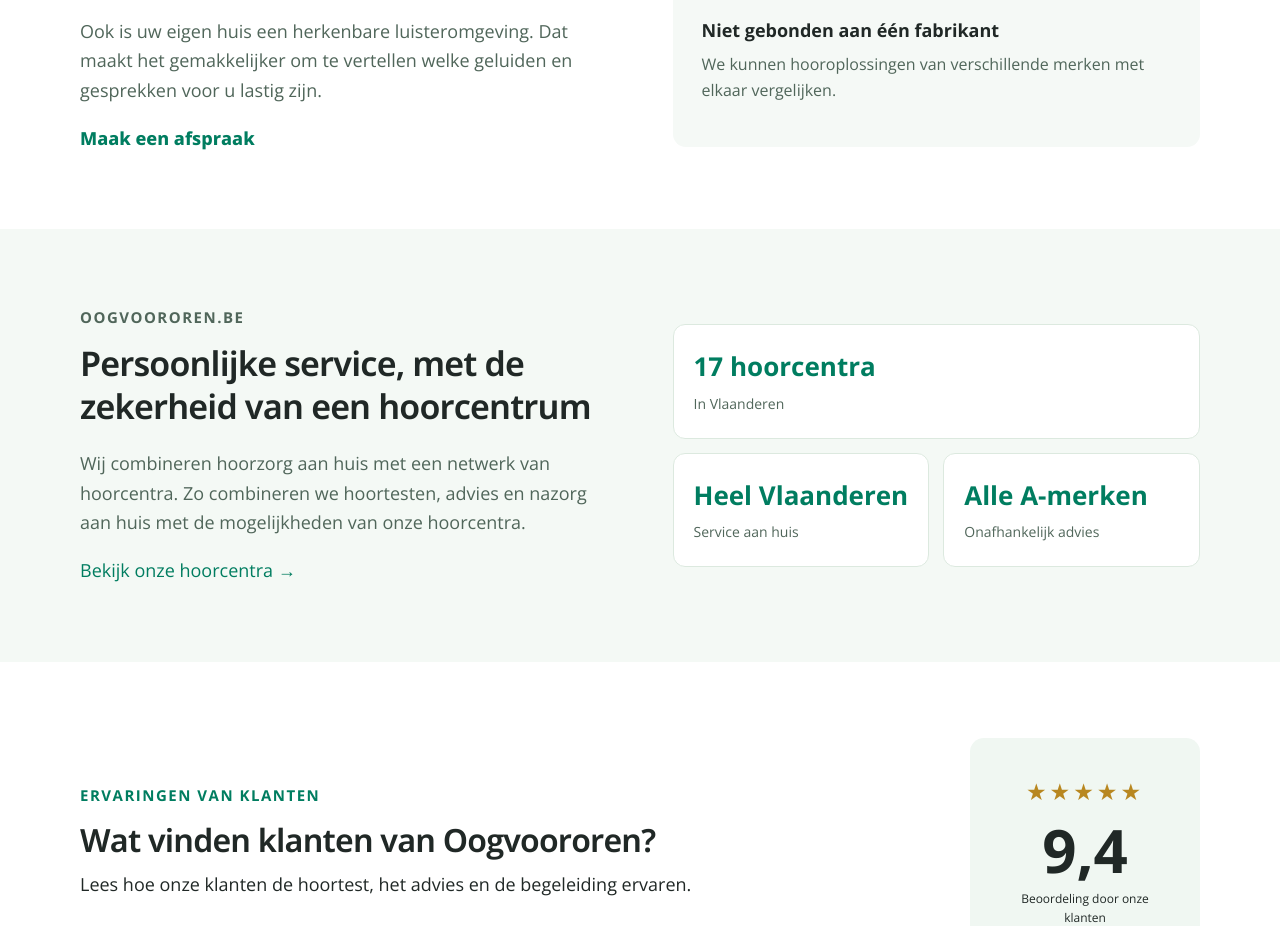
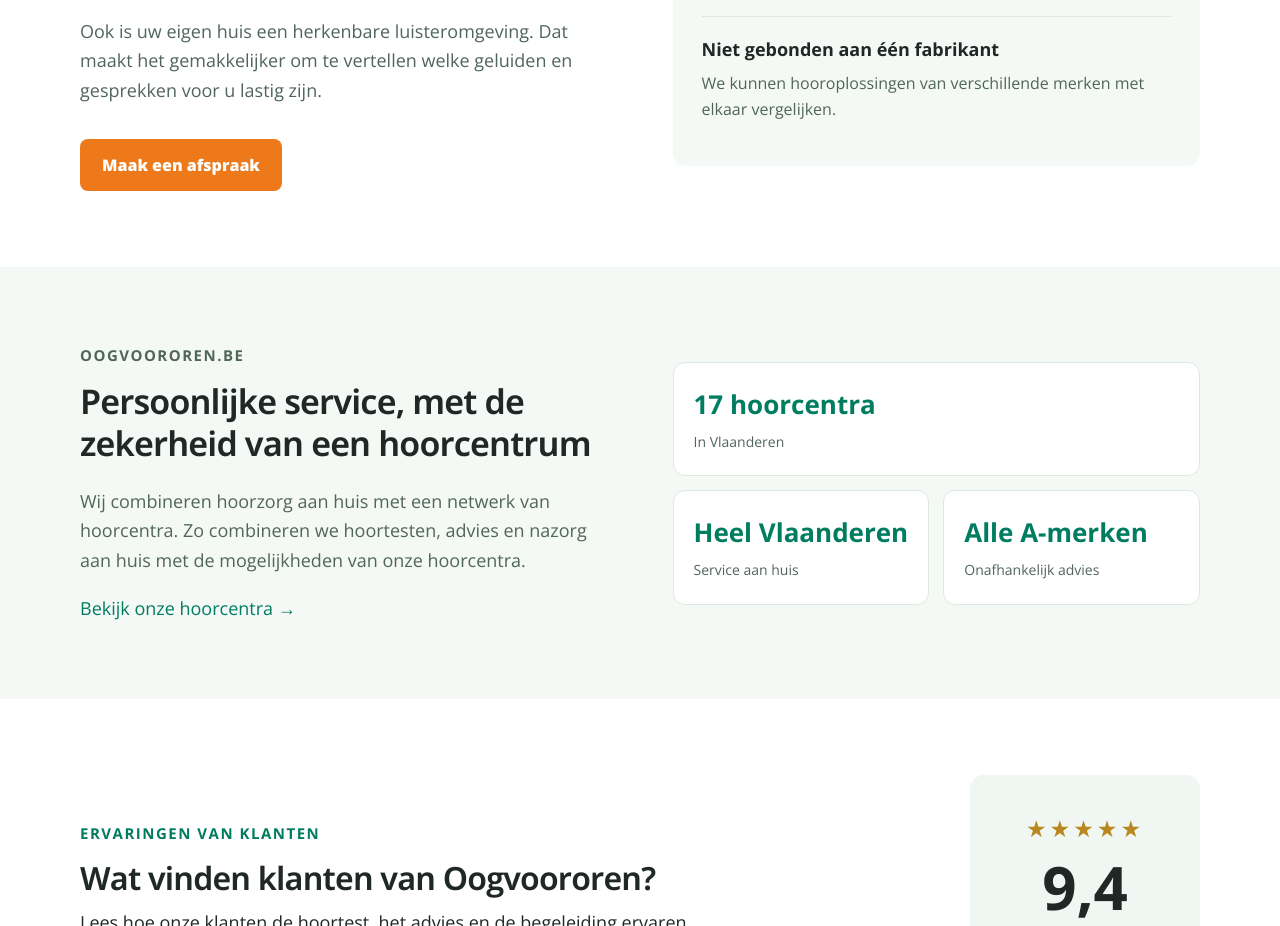
Before and after one commit to jo0stjo0st/oogvoororen-cro, a Next.js app: page /experimenten/audicien-aan-huis in a window 1280 px wide. Shown: the part 3240-4166 px from the top of the page. Built offline with nearby package versions, Linux system fonts and the light colour scheme.

Commit message:
Emphasize mid-page appointment CTA on home audiologist NL

```diff
--- a/src/app/experimenten/audicien-aan-huis/page.tsx
+++ b/src/app/experimenten/audicien-aan-huis/page.tsx
@@ -21,7 +21,7 @@ export default function HomeAudiologistConcept(){
  <section className="wide cro-home-section" id="wat-kan-thuis"><div className="cro-home-section-heading"><p className="eyebrow">De mogelijkheden</p><h2>Waarvoor komt de audicien bij u thuis?</h2><p>Een afspraak aan huis is er niet alleen voor wie een nieuw hoorapparaat zoekt. Na aanschaf bij Oogvoororen verzorgen we ook bijstellingen, opvolging en nazorg.</p></div><div className="cro-house-service-cards"><article><span className="cro-house-card-icon">◉</span><h3>Hoortest en persoonlijk advies</h3><p>We onderzoeken uw gehoor en bespreken wat u in het dagelijks leven graag beter wilt horen.</p></article><article><span className="cro-house-card-icon">♫</span><h3>Hoorapparaten vergelijken</h3><p>We bespreken de verschillen tussen merken en modellen en kiezen samen het hoorapparaat dat het beste bij u past.</p></article><article><span className="cro-house-card-icon">♡</span><h3>Bijstellingen en nazorg</h3><p>Na aanschaf bij Oogvoororen verzorgen we ook bijstellingen, opvolging en nazorg. Voor kleine onderhoudshandelingen hoeft de audicien niet aan huis te komen.</p></article></div><div className="cro-house-important"><span aria-hidden="true">i</span><div><strong>Goed om vooraf te weten</strong><p>De eerste aanpassing van nieuwe hoorapparaten vindt normaal gesproken plaats in een hoorcentrum. <b>Geeft de NKO-arts aan dat de volledige begeleiding aan huis mag plaatsvinden?</b> Dan kunnen ook de eerste aanpassing en het verdere traject thuis plaatsvinden.</p></div></div></section>
  <section className="wide cro-local-gallery cro-home-section"><div className="cro-home-section-heading"><p className="eyebrow">Hoorzorg bij u thuis</p><h2>Professionele hoorzorg in uw vertrouwde omgeving</h2><p>Onze audiciens nemen de tijd voor een zorgvuldig gehooronderzoek, persoonlijk advies en de juiste instelling van uw hoorapparaten.</p></div><div className="cro-local-gallery-grid"><figure><img src="https://cdn.oogvoororen.nl/MFFSwTgW7xbsf2gcxH0UokxMywsFI72s4Mx9KKSB-800.webp" alt="Audicien voert een gehooronderzoek uit" loading="lazy"/><figcaption>Professioneel gehooronderzoek</figcaption></figure><figure><img src="https://images.unsplash.com/photo-1576091160399-112ba8d25d1d?auto=format&fit=crop&w=900&q=80" alt="Persoonlijk gesprek en hooradvies" loading="lazy"/><figcaption>Persoonlijk advies</figcaption></figure><figure><img src="https://images.unsplash.com/photo-1559839734-2b71ea197ec2?auto=format&fit=crop&w=900&q=80" alt="Zorgprofessional met onderzoeksapparatuur" loading="lazy"/><figcaption>Deskundige begeleiding</figcaption></figure></div></section>
  <section className="cro-house-muted" id="hoe-werkt-het"><div className="wide cro-home-section"><div className="cro-home-section-heading"><p className="eyebrow">Stap voor stap</p><h2>Zo werkt een afspraak aan huis</h2><p>We houden het overzichtelijk en bespreken vooraf wat u kunt verwachten.</p></div><div className="cro-house-steps"><article><span>01</span><h3>U vraagt een afspraak aan</h3><p>Laat uw naam, telefoonnummer en postcode achter. Wij nemen contact met u op.</p></article><article><span>02</span><h3>We bespreken uw situatie</h3><p>Waar heeft u hulp bij nodig? We stemmen de dienstverlening en de locatie samen af.</p></article><article><span>03</span><h3>De audicien komt langs</h3><p>Voor een hoortest, persoonlijk advies of bijstellingen en nazorg na aanschaf bij Oogvoororen.</p></article><article><span>04</span><h3>We kiezen het juiste hoorapparaat</h3><p>Samen bekijken we welk hoorapparaat het beste bij uw gehoor, wensen en budget past. U kunt het toestel vrijblijvend uitproberen.</p></article></div></div></section>
- <section className="wide cro-home-section"><div className="cro-house-split"><div><p className="eyebrow">Waarom aan huis?</p><h2>Dezelfde persoonlijke aandacht, in uw eigen omgeving</h2><p>Niet iedereen vindt het prettig om voor elke vraag naar een hoorcentrum te reizen. Met mobiele apparatuur voert onze audicien onderzoeken en controles bij u thuis uit.</p><p>Ook is uw eigen huis een herkenbare luisteromgeving. Dat maakt het gemakkelijker om te vertellen welke geluiden en gesprekken voor u lastig zijn.</p><a href="#afspraak" className="cro-house-text-cta">Maak een afspraak</a></div><div className="cro-house-benefits"><div><strong>Geen onnodige verplaatsingen</strong><p>Wij verzorgen uw hoortest en controles bij u thuis.</p></div><div><strong>Uw wensen staan centraal</strong><p>We bespreken rustig wat u wel en niet goed hoort.</p></div><div><strong>Niet gebonden aan één fabrikant</strong><p>We kunnen hooroplossingen van verschillende merken met elkaar vergelijken.</p></div></div></div></section>
+ <section className="wide cro-home-section"><div className="cro-house-split"><div><p className="eyebrow">Waarom aan huis?</p><h2>Dezelfde persoonlijke aandacht, in uw eigen omgeving</h2><p>Niet iedereen vindt het prettig om voor elke vraag naar een hoorcentrum te reizen. Met mobiele apparatuur voert onze audicien onderzoeken en controles bij u thuis uit.</p><p>Ook is uw eigen huis een herkenbare luisteromgeving. Dat maakt het gemakkelijker om te vertellen welke geluiden en gesprekken voor u lastig zijn.</p><a href="#afspraak" className="cro-local-mid-cta">Maak een afspraak</a></div><div className="cro-house-benefits"><div><strong>Geen onnodige verplaatsingen</strong><p>Wij verzorgen uw hoortest en controles bij u thuis.</p></div><div><strong>Uw wensen staan centraal</strong><p>We bespreken rustig wat u wel en niet goed hoort.</p></div><div><strong>Niet gebonden aan één fabrikant</strong><p>We kunnen hooroplossingen van verschillende merken met elkaar vergelijken.</p></div></div></div></section>
  <section className="cro-house-muted"><div className="wide cro-home-section"><div className="cro-house-reassurance"><div><p className="eyebrow">Oogvoororen.be</p><h2>Persoonlijke service, met de zekerheid van een hoorcentrum</h2><p>Wij combineren hoorzorg aan huis met een netwerk van hoorcentra. Zo combineren we hoortesten, advies en nazorg aan huis met de mogelijkheden van onze hoorcentra.</p><a href="https://oogvoororen.be/hoorcentra">Bekijk onze hoorcentra →</a></div><div className="cro-house-reassurance-points"><p><strong>17 hoorcentra</strong><span>In Vlaanderen</span></p><p><strong>Heel Vlaanderen</strong><span>Service aan huis</span></p><p><strong>Alle A-merken</strong><span>Onafhankelijk advies</span></p></div></div></div></section>
  <section className="wide cro-home-section cro-local-reviews"><div className="cro-local-reviews-top"><div><p className="eyebrow">Ervaringen van klanten</p><h2>Wat vinden klanten van Oogvoororen?</h2><p>Lees hoe onze klanten de hoortest, het advies en de begeleiding ervaren.</p></div><div className="cro-home-review-score"><span>★★★★★</span><strong>9,4</strong><small>Beoordeling door onze klanten</small></div></div><div className="cro-local-review-teasers"><article><span>★★★★★</span><strong>Persoonlijke begeleiding</strong><p>Bekijk wat klanten vertellen over de begeleiding door onze audiciens.</p></article><article><span>★★★★★</span><strong>Rustig de tijd nemen</strong><p>Lees ervaringen over hoortesten, het uitproberen en aanpassen.</p></article><article><span>★★★★★</span><strong>Ook na de aanschaf</strong><p>Ontdek ervaringen met de nazorg voor bestaande klanten.</p></article></div><button className="cro-local-reviews-button" onClick={()=>setReviewsOpen(true)}>Bekijk alle beoordelingen →</button></section>
  <section className="wide cro-home-section cro-local-featured"><div className="cro-local-featured-heading"><div><p className="eyebrow">Hoorapparaten vergelijken</p><h2>Populaire hoorapparaten voor ieder budget</h2><p>Van voordelig tot premium. Vergelijk vijf populaire hoorapparaten en hun prijzen.</p></div><div className="cro-local-carousel-controls"><button type="button" aria-label="Vorige hoorapparaten" onClick={()=>featuredRef.current?.scrollBy({left:-350,behavior:"smooth"})}>←</button><button type="button" aria-label="Volgende hoorapparaten" onClick={()=>featuredRef.current?.scrollBy({left:350,behavior:"smooth"})}>→</button></div></div><div className="cro-local-featured-track" ref={featuredRef}>{[
```
